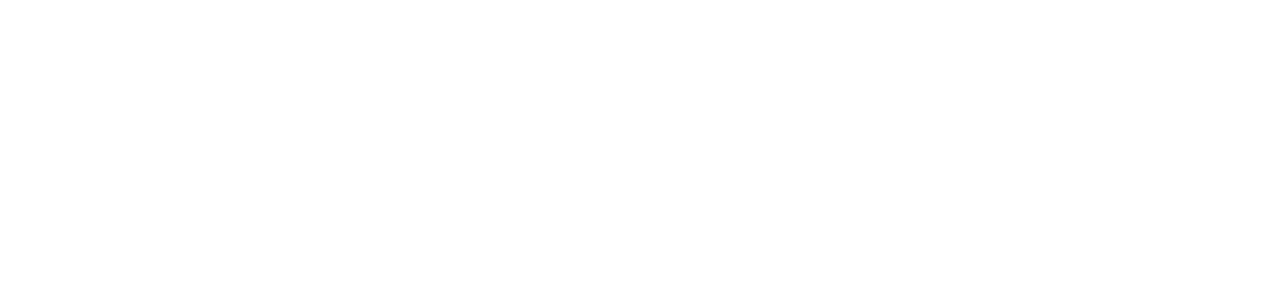
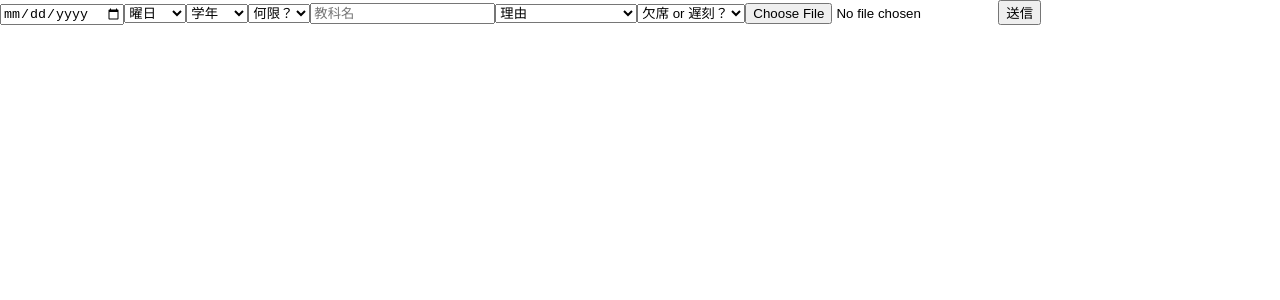
Before and after one commit to Sooooooooooooma/absent_report_team, a React (Create React App) app: page / in a window 1280 px wide. Shown: the top 300 px of the page. Built offline with nearby package versions, Linux system fonts and the light colour scheme.

Commit message:
フォーム作成しました

```diff
--- a/src/App.js
+++ b/src/App.js
@@ -18,11 +18,83 @@
     "isAttend": "",//遅刻or欠席
     "file": "",//ファイル
   })
+
+  // フォーム入力処理
+  const handleFormChange = (e) => {
+    const { name, value, files } = e.target;
+
+    setAbsentForm({
+      ...absentForm,
+      [name]: files ? files[0] : value,
+    });
+  };
+
+
+  const handleSubmit = (e) => {
+    e.preventDefault();
+
+    const isEmpty = Object.values(absentForm).some(
+      (value) => value === "" || value === null
+    );
+
+    if (isEmpty) {
+      alert("すべての項目を入力してください！");
+      return;
+    }
+
+    console.log("送信データ:", absentForm);
+  };
+
+
   return (
-    <div>
+    <form onSubmit={handleSubmit}>
+      <input type="date" name="date" required onChange={handleFormChange} />
 
-    </div>
+      <select name="day" required onChange={handleFormChange}>
+        <option value="">曜日</option>
+        <option value="月曜日">月曜日</option>
+        <option value="火曜日">火曜日</option>
+        <option value="水曜日">水曜日</option>
+        <option value="木曜日">木曜日</option>
+        <option value="金曜日">金曜日</option>
+      </select>
 
+      <select name="grade" required onChange={handleFormChange}>
+        <option value="">学年</option>
+        <option value="1">１年生</option>
+        <option value="2">２年生</option>
+        <option value="3">３年生</option>
+        <option value="4">４年生</option>
+      </select>
+
+      <select name="class" required onChange={handleFormChange}>
+        <option value="">何限？</option>
+        <option value="1">1限</option>
+        <option value="2">2限</option>
+        <option value="3">3限</option>
+        <option value="4">4限</option>
+        <option value="5">5限</option>
+        <option value="6">6限</option>
+      </select>
+
+      <input type="text" name="subject" placeholder="教科名" required onChange={handleFormChange} />
+
+      <select name="reason" required onChange={handleFormChange}>
+        <option value="">理由</option>
+        <option value="病欠">病欠</option>
+        <option value="遅延">公共交通機関の遅延</option>
+      </select>
+
+      <select name="isAttend" required onChange={handleFormChange}>
+        <option value="">欠席 or 遅刻？</option>
+        <option value="欠席">欠席</option>
+        <option value="遅刻">遅刻</option>
+      </select>
+
+      <input type="file" name="file" required onChange={handleFormChange} />
+
+      <button type="submit">送信</button>
+    </form>
   );
 }
 
```
